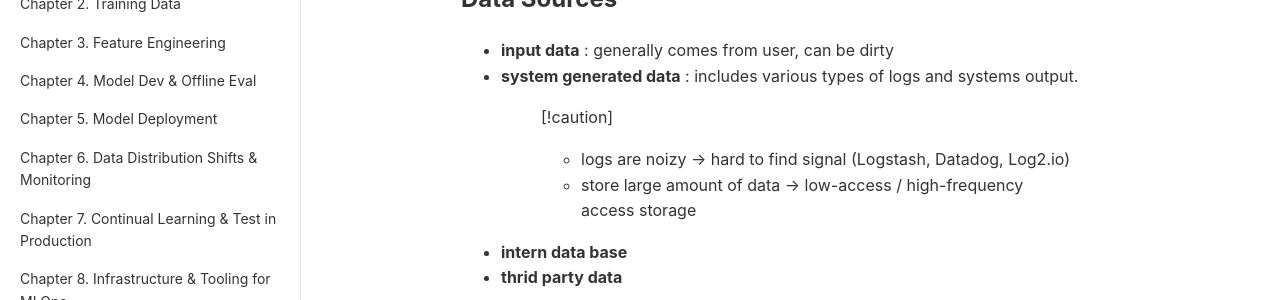
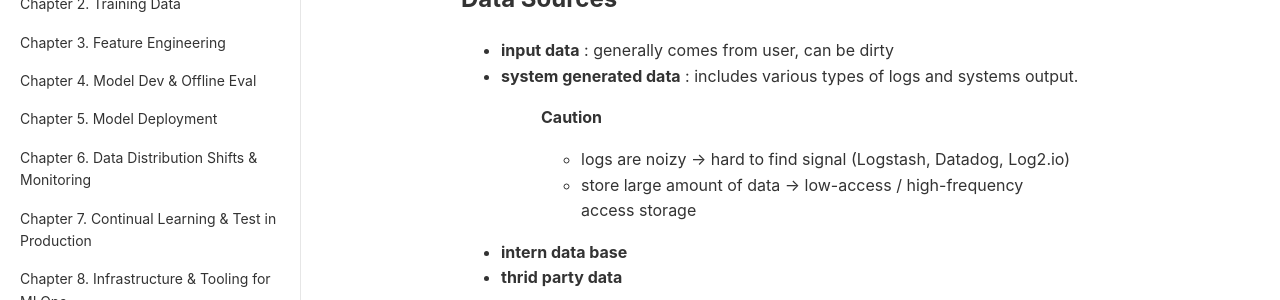
Before and after one commit to tayheau/tayheau.github.io, a Jekyll site: the page built from _notes/designing-ml-systems/chapter1.md, in a window 1280 px wide. Shown: the part 202-502 px from the top of the page. Built offline with Jekyll 4.4.1, drawn with Linux system fonts in a browser that asks for light colours.

```diff
--- a/_notes/designing-ml-systems/chapter1.md
+++ b/_notes/designing-ml-systems/chapter1.md
@@ -11,7 +11,7 @@ order: 1
 
 - __input data__  : generally comes from user, can be dirty
 - __system generated data__ : includes various types of logs and systems output.
-	>[!caution]
+	> **Caution**
 	> - logs are noizy -> hard to find signal (Logstash, Datadog, Log2.io)
 	> - store large amount of data -> low-access / high-frequency access storage
 - __intern data base__
```
